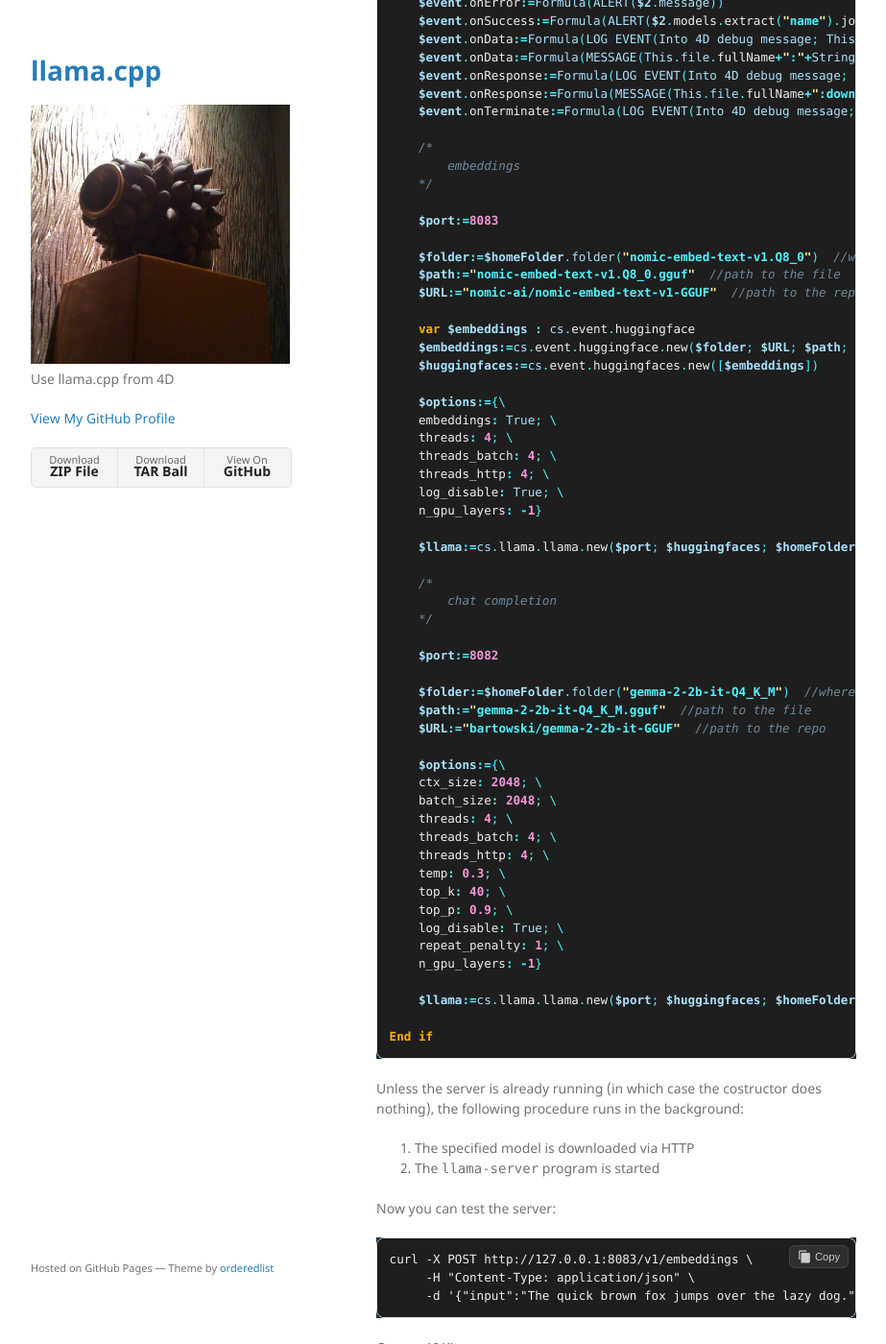
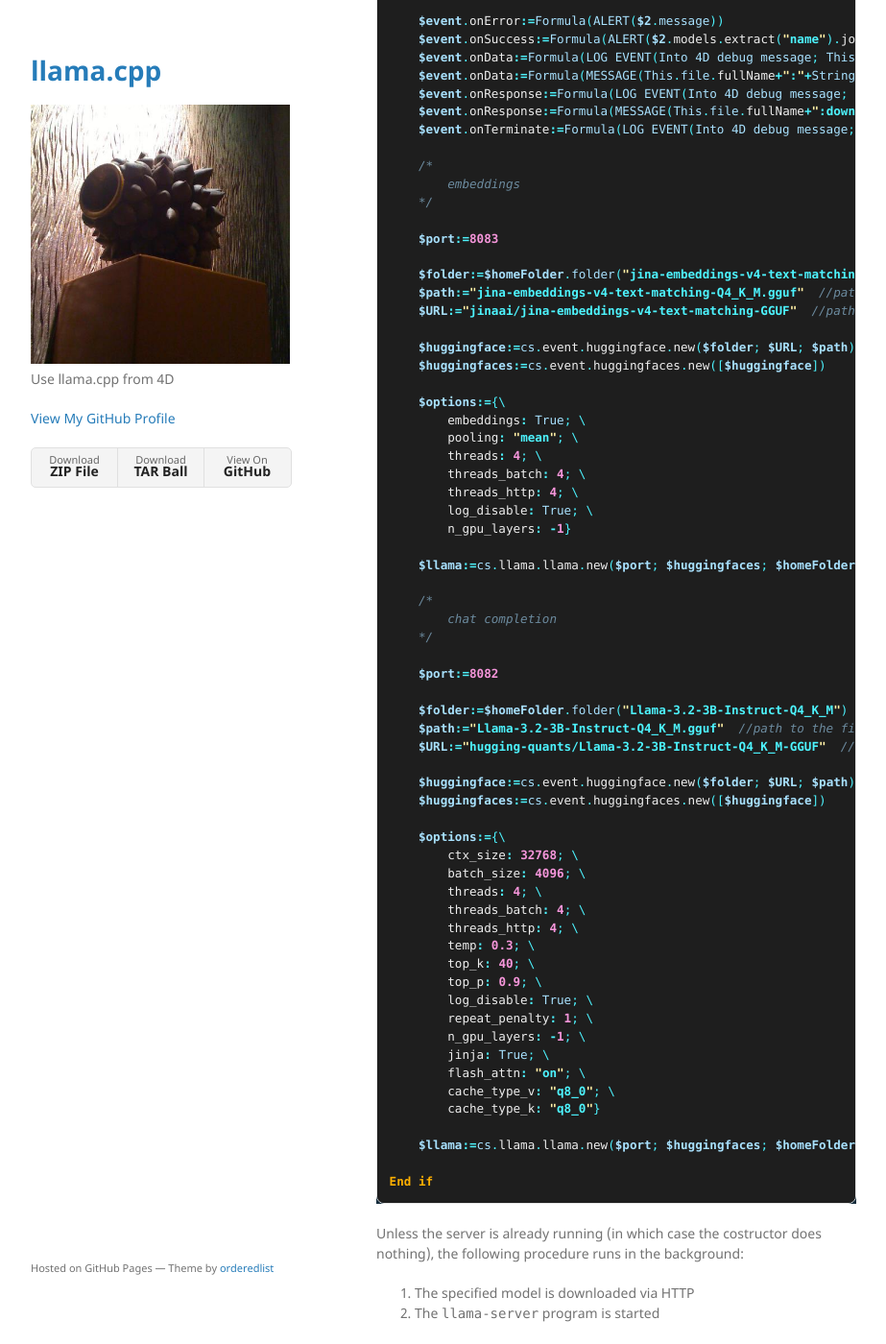
Before and after one commit to miyako/llama-cpp, a Jekyll site: the page built from index.md, in a window 1280 px wide and 1400 px high, scrolled down 798 px. Shown: the whole window at 96% size, without its empty margins (178-1101 px from the left). Built offline with Jekyll 4.4.1, drawn with Linux system fonts in a browser that asks for light colours; some of the changed text lies outside the part shown.

```diff
--- a/index.md
+++ b/index.md
@@ -28,6 +28,7 @@ Else
     var $file : 4D.File
     var $URL : Text
     var $port : Integer
+    var $huggingface : cs.event.huggingface
 
     var $event : cs.event.event
     $event:=cs.event.event.new()
@@ -53,21 +54,21 @@ Else
 
     $port:=8083
 
-    $folder:=$homeFolder.folder("nomic-embed-text-v1.Q8_0")  //where to keep the repo
-    $path:="nomic-embed-text-v1.Q8_0.gguf"  //path to the file
-    $URL:="nomic-ai/nomic-embed-text-v1-GGUF"  //path to the repo
+    $folder:=$homeFolder.folder("jina-embeddings-v4-text-matching-Q4_K_M")  //where to keep the repo
+    $path:="jina-embeddings-v4-text-matching-Q4_K_M.gguf"  //path to the file
+    $URL:="jinaai/jina-embeddings-v4-text-matching-GGUF"  //path to the repo
 
-    var $embeddings : cs.event.huggingface
-    $embeddings:=cs.event.huggingface.new($folder; $URL; $path; "embedding")
-    $huggingfaces:=cs.event.huggingfaces.new([$embeddings])
+    $huggingface:=cs.event.huggingface.new($folder; $URL; $path)
+    $huggingfaces:=cs.event.huggingfaces.new([$huggingface])
 
     $options:={\
-    embeddings: True; \
-    threads: 4; \
-    threads_batch: 4; \
-    threads_http: 4; \
-    log_disable: True; \
-    n_gpu_layers: -1}
+        embeddings: True; \
+        pooling: "mean"; \
+        threads: 4; \
+        threads_batch: 4; \
+        threads_http: 4; \
+        log_disable: True; \
+        n_gpu_layers: -1}
 
     $llama:=cs.llama.llama.new($port; $huggingfaces; $homeFolder; $options; $event)
 
@@ -77,22 +78,29 @@ Else
 
     $port:=8082
 
-    $folder:=$homeFolder.folder("gemma-2-2b-it-Q4_K_M")  //where to keep the repo
-    $path:="gemma-2-2b-it-Q4_K_M.gguf"  //path to the file
-    $URL:="bartowski/gemma-2-2b-it-GGUF"  //path to the repo
+    $folder:=$homeFolder.folder("Llama-3.2-3B-Instruct-Q4_K_M")  //where to keep the repo
+    $path:="Llama-3.2-3B-Instruct-Q4_K_M.gguf"  //path to the file
+    $URL:="hugging-quants/Llama-3.2-3B-Instruct-Q4_K_M-GGUF"  //path to the repo
+
+    $huggingface:=cs.event.huggingface.new($folder; $URL; $path)
+    $huggingfaces:=cs.event.huggingfaces.new([$huggingface])
 
     $options:={\
-    ctx_size: 2048; \
-    batch_size: 2048; \
-    threads: 4; \
-    threads_batch: 4; \
-    threads_http: 4; \
-    temp: 0.3; \
-    top_k: 40; \
-    top_p: 0.9; \
-    log_disable: True; \
-    repeat_penalty: 1; \
-    n_gpu_layers: -1}
+        ctx_size: 32768; \
+        batch_size: 4096; \
+        threads: 4; \
+        threads_batch: 4; \
+        threads_http: 4; \
+        temp: 0.3; \
+        top_k: 40; \
+        top_p: 0.9; \
+        log_disable: True; \
+        repeat_penalty: 1; \
+        n_gpu_layers: -1; \
+        jinja: True; \
+        flash_attn: "on"; \
+        cache_type_v: "q8_0"; \
+        cache_type_k: "q8_0"}
 
     $llama:=cs.llama.llama.new($port; $huggingfaces; $homeFolder; $options; $event)
 
```
Also changed, not shown: 1 other file.
